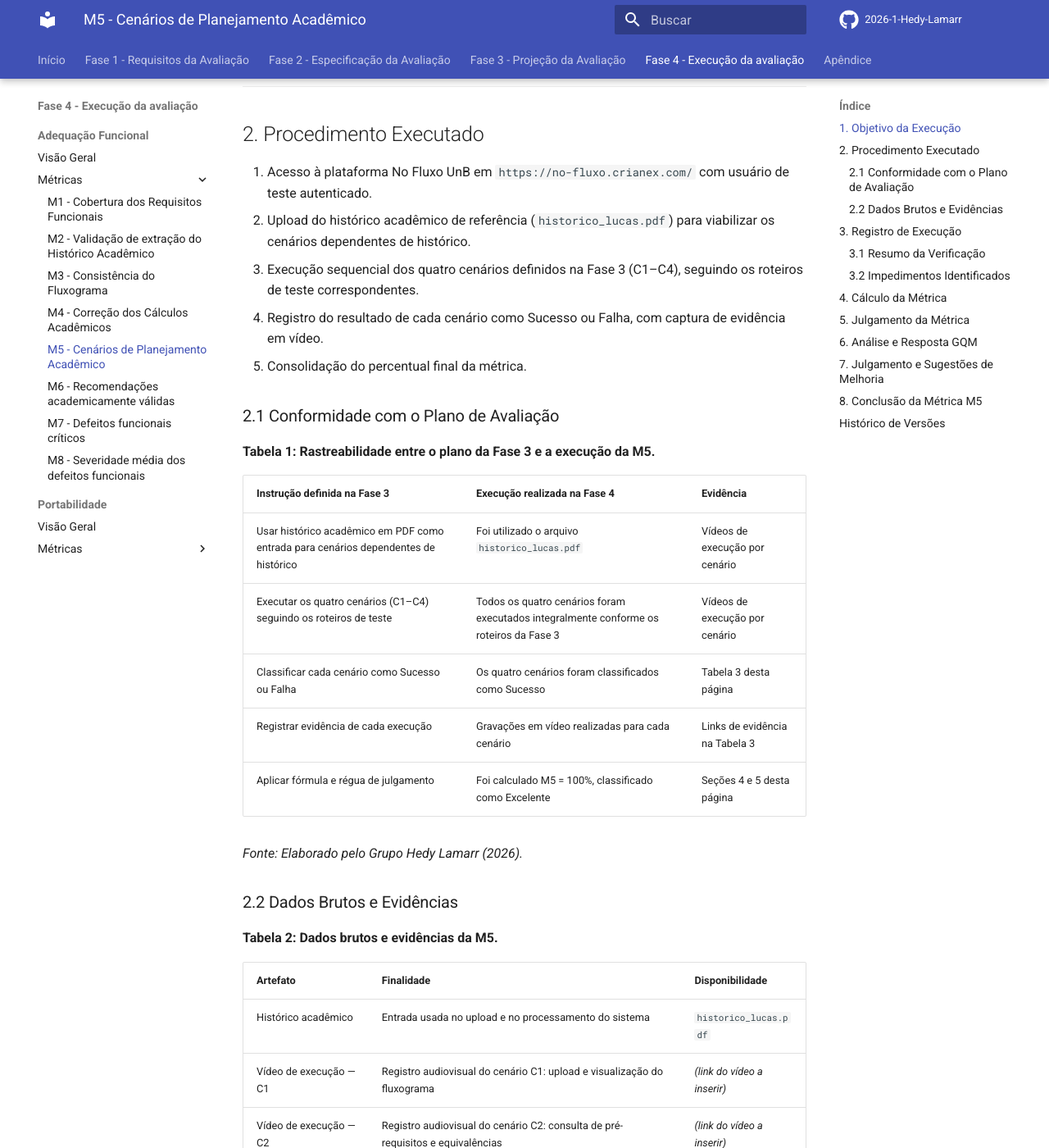
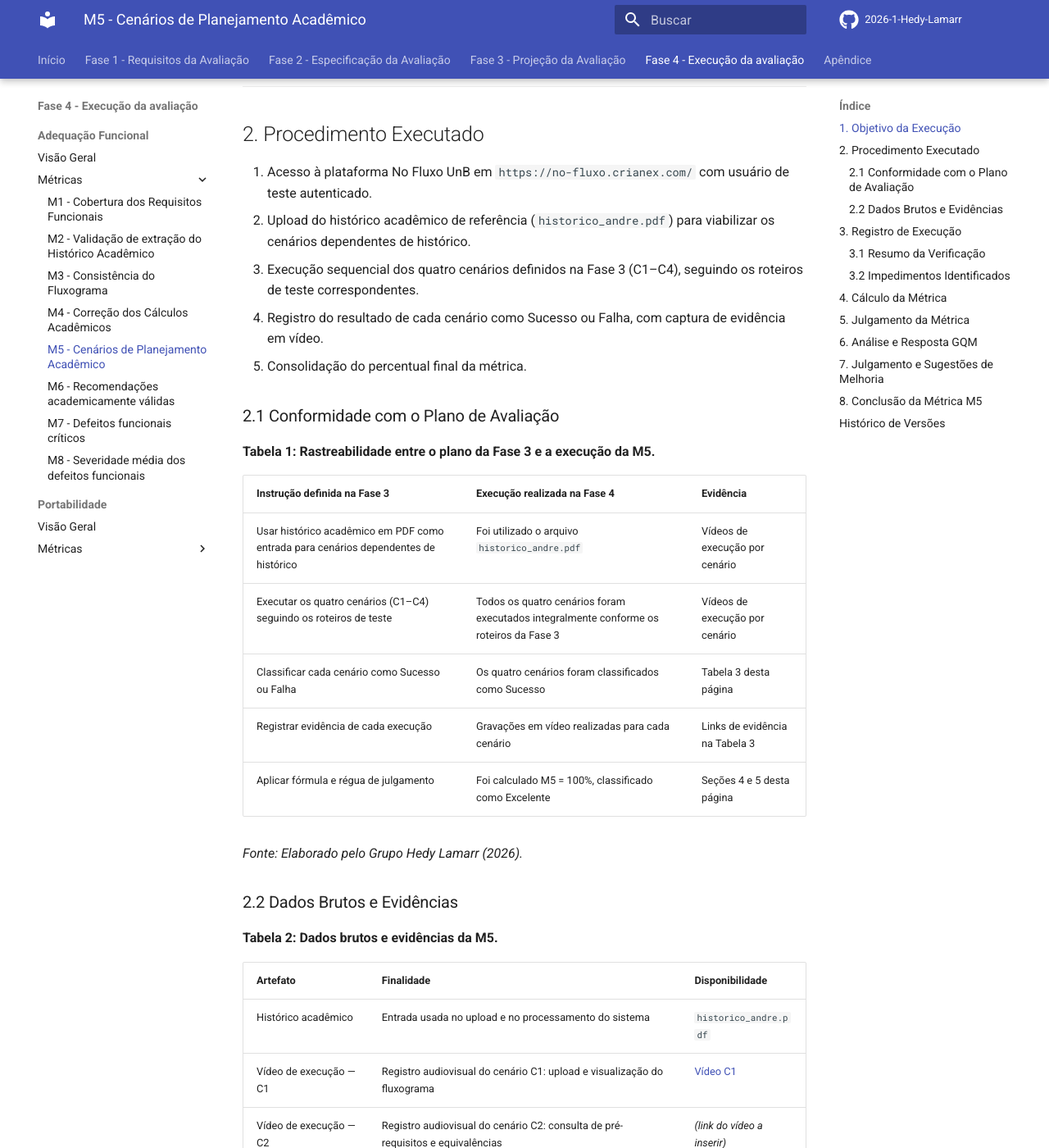
Before and after one commit to FCTE-Qualidade-de-Software-1/2026-1_T01_HEDY_LAMAR, an MkDocs documentation site: the page built from docs/fase4/adequacao_funcional/metrica_5.md, in a window 1280 px wide and 1400 px high, scrolled down 384 px. Shown: the whole window at 82% size. Built offline with MkDocs 1.6.1 and Material for MkDocs 9.7.7, drawn with Linux system fonts in a browser that asks for light colours; comment, search, counter and statistics services are not loaded.

Commit message:
fase 4 3

```diff
--- a/docs/fase4/adequacao_funcional/metrica_5.md
+++ b/docs/fase4/adequacao_funcional/metrica_5.md
@@ -11,7 +11,7 @@ Esta métrica responde à questão Q3 de Adequação Funcional: **"Em que grau a
 ## 2. Procedimento Executado
 
 1. Acesso à plataforma No Fluxo UnB em `https://no-fluxo.crianex.com/` com usuário de teste autenticado.
-2. Upload do histórico acadêmico de referência (`historico_lucas.pdf`) para viabilizar os cenários dependentes de histórico.
+2. Upload do histórico acadêmico de referência (`historico_andre.pdf`) para viabilizar os cenários dependentes de histórico.
 3. Execução sequencial dos quatro cenários definidos na Fase 3 (C1–C4), seguindo os roteiros de teste correspondentes.
 4. Registro do resultado de cada cenário como Sucesso ou Falha, com captura de evidência em vídeo.
 5. Consolidação do percentual final da métrica.
@@ -22,7 +22,7 @@ Esta métrica responde à questão Q3 de Adequação Funcional: **"Em que grau a
 
 | Instrução definida na Fase 3                                                        | Execução realizada na Fase 4                                                                               | Evidência                              |
 | ----------------------------------------------------------------------------------- | ---------------------------------------------------------------------------------------------------------- | -------------------------------------- |
-| Usar histórico acadêmico em PDF como entrada para cenários dependentes de histórico | Foi utilizado o arquivo `historico_lucas.pdf`                                                              | Vídeos de execução por cenário         |
+| Usar histórico acadêmico em PDF como entrada para cenários dependentes de histórico | Foi utilizado o arquivo `historico_andre.pdf`                                                              | Vídeos de execução por cenário         |
 | Executar os quatro cenários (C1–C4) seguindo os roteiros de teste                  | Todos os quatro cenários foram executados integralmente conforme os roteiros da Fase 3                    | Vídeos de execução por cenário         |
 | Classificar cada cenário como Sucesso ou Falha                                      | Os quatro cenários foram classificados como Sucesso                                                        | Tabela 3 desta página                  |
 | Registrar evidência de cada execução                                                | Gravações em vídeo realizadas para cada cenário                                                            | Links de evidência na Tabela 3         |
@@ -36,8 +36,8 @@ Esta métrica responde à questão Q3 de Adequação Funcional: **"Em que grau a
 
 | Artefato                    | Finalidade                                                                   | Disponibilidade                            |
 | --------------------------- | ---------------------------------------------------------------------------- | ------------------------------------------ |
-| Histórico acadêmico         | Entrada usada no upload e no processamento do sistema                        | `historico_lucas.pdf`                      |
-| Vídeo de execução — C1      | Registro audiovisual do cenário C1: upload e visualização do fluxograma      | _(link do vídeo a inserir)_                |
+| Histórico acadêmico         | Entrada usada no upload e no processamento do sistema                        | `historico_andre.pdf`                      |
+| Vídeo de execução — C1      | Registro audiovisual do cenário C1: upload e visualização do fluxograma      | [Vídeo C1](../../assets/dados/adequacao_funcional/metrica5e6/C1.mkv)               |
 | Vídeo de execução — C2      | Registro audiovisual do cenário C2: consulta de pré-requisitos e equivalências | _(link do vídeo a inserir)_              |
 | Vídeo de execução — C3      | Registro audiovisual do cenário C3: verificação do progresso acadêmico       | _(link do vídeo a inserir)_                |
 | Vídeo de execução — C4      | Registro audiovisual do cenário C4: simulação de troca de curso              | _(link do vídeo a inserir)_                |
```
Also changed, not shown: docs/assets/dados/adequacao_funcional/metrica5e6/M6_P[1]_[CLASSIFICACAO]_[2026-06-11].png (added), docs/assets/dados/adequacao_funcional/metrica5e6/M6_P[2]_[CLASSIFICACAO]_[2026-06-11].png (added), docs/assets/dados/adequacao_funcional/metrica5e6/M6_P[3]_[CLASSIFICACAO]_[2026-06-11].png (added), 4 other files.
